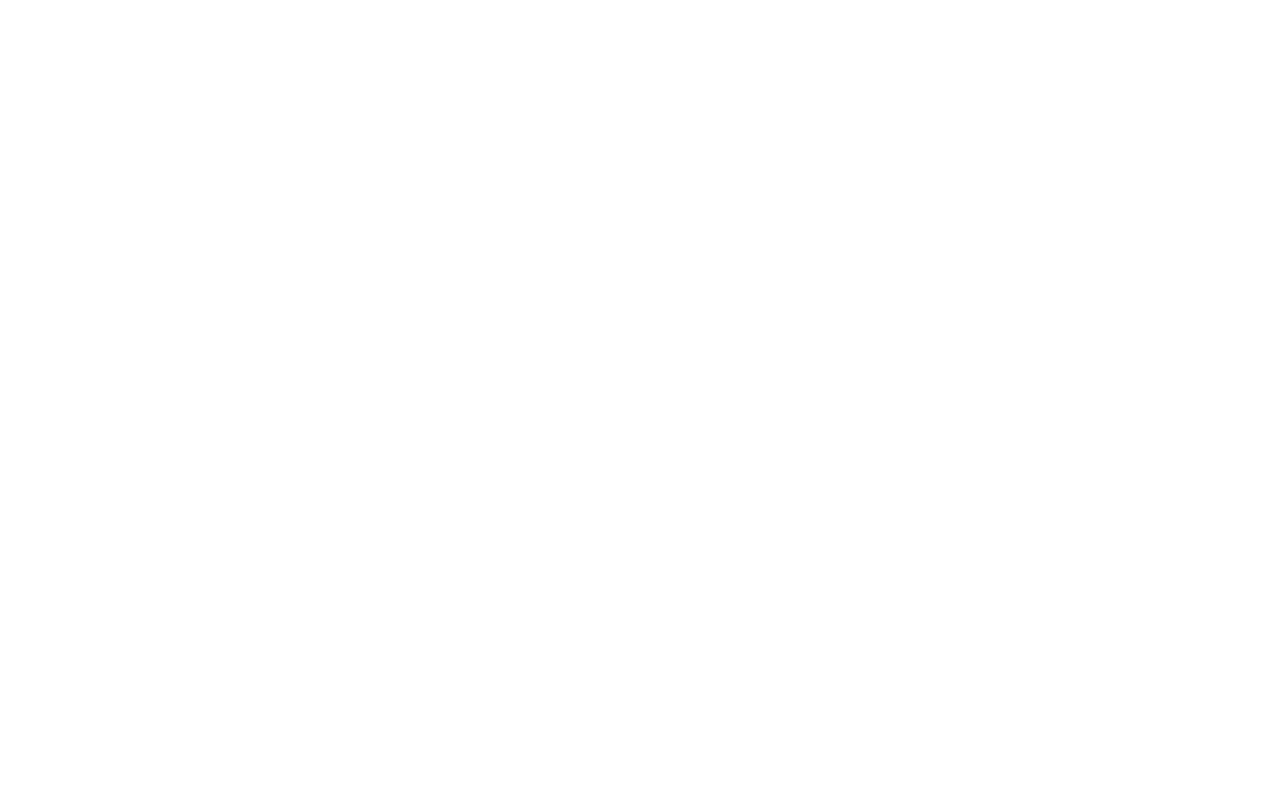
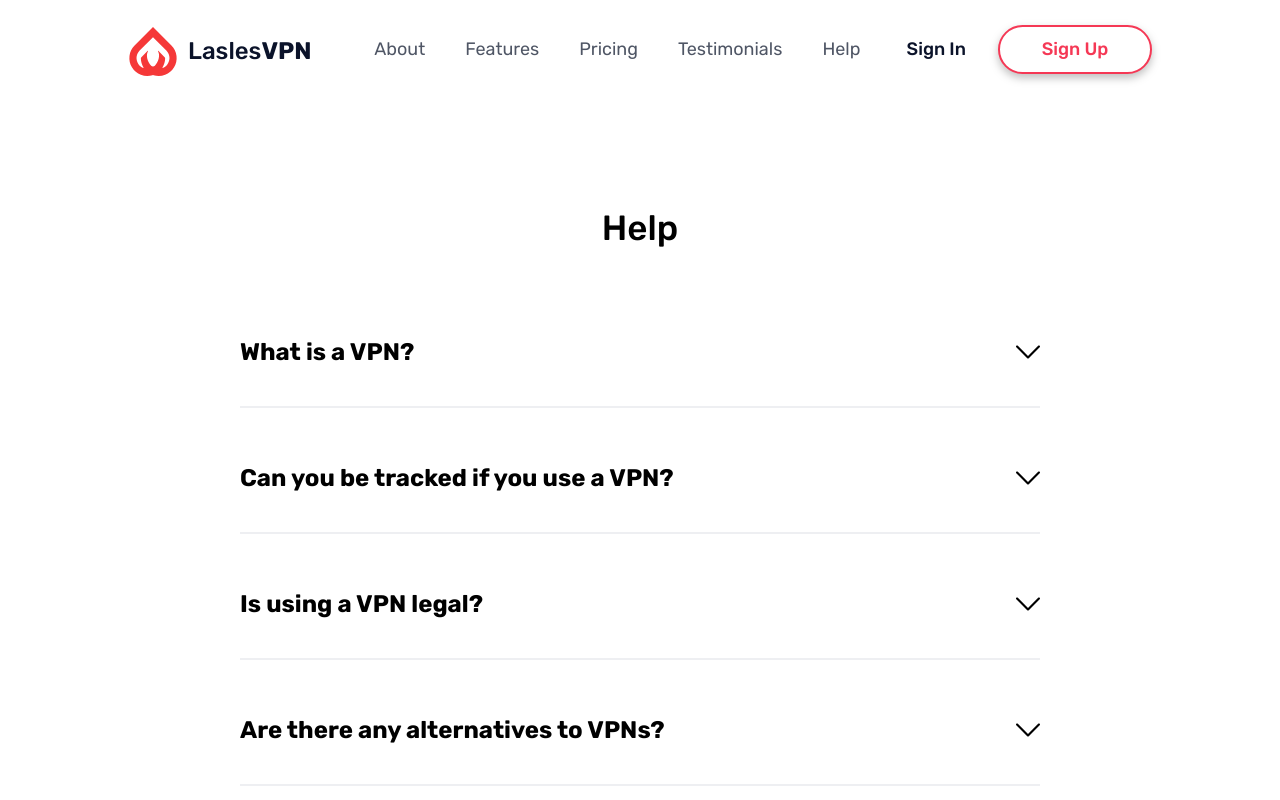
Before and after one commit to danhutsuliak/lasles-vpn-landing, a React (Create React App) app: page /lasles-vpn-landing/help in a window 1280 px wide. Before the commit this address had no page. Shown: the top 800 px of the page. Built offline with nearby package versions, Linux system fonts and the light colour scheme.

Commit message:
fixed links and routing

```diff
--- a/src/App.js
+++ b/src/App.js
@@ -12,7 +12,7 @@
   return (
     <div className='app'>
       <Routes>
-        <Route path='/' element={<Layout />}>
+        <Route path='/lasles-vpn-landing' element={<Layout />}>
           <Route index element={<LandingPage />} />
           <Route path='about' element={<About />} />
           <Route path='features' element={<FeaturesPage />} />
--- a/src/components/header/header.component.jsx
+++ b/src/components/header/header.component.jsx
@@ -9,27 +9,27 @@
     <LogoLink />
     <div className="options">
       <div className="anim">
-        <Link className="option" to="/about">
+        <Link className="option" to="about">
           About
         </Link>
       </div>
       <div className="anim">
-        <Link className="option" to="/features">
+        <Link className="option" to="features">
           Features
         </Link>
       </div>
       <div className="anim">
-        <Link className="option" to="/pricing">
+        <Link className="option" to="pricing">
           Pricing
         </Link>
       </div>
       <div className="anim">
-        <Link className="option" to="/testimonials">
+        <Link className="option" to="testimonials">
           Testimonials
         </Link>
       </div>
       <div className="anim">
-        <Link className="option" to="/help">
+        <Link className="option" to="help">
           Help
         </Link>
       </div>
--- a/src/components/logo-link/logo-link.component.jsx
+++ b/src/components/logo-link/logo-link.component.jsx
@@ -5,7 +5,7 @@
 import './logo-link.styles.scss';
 
 const LogoLink = () => (
-  <Link className="logo" to="/">
+  <Link className="logo" to="/lasles-vpn-landing">
     <LogoImg />
     <div className="logo-text">
       Lasles<span className="bold">VPN</span>
```
Also changed, not shown: package.json (+7 -1 lines), 1 other file (tests, documents, lock files or other folders).
